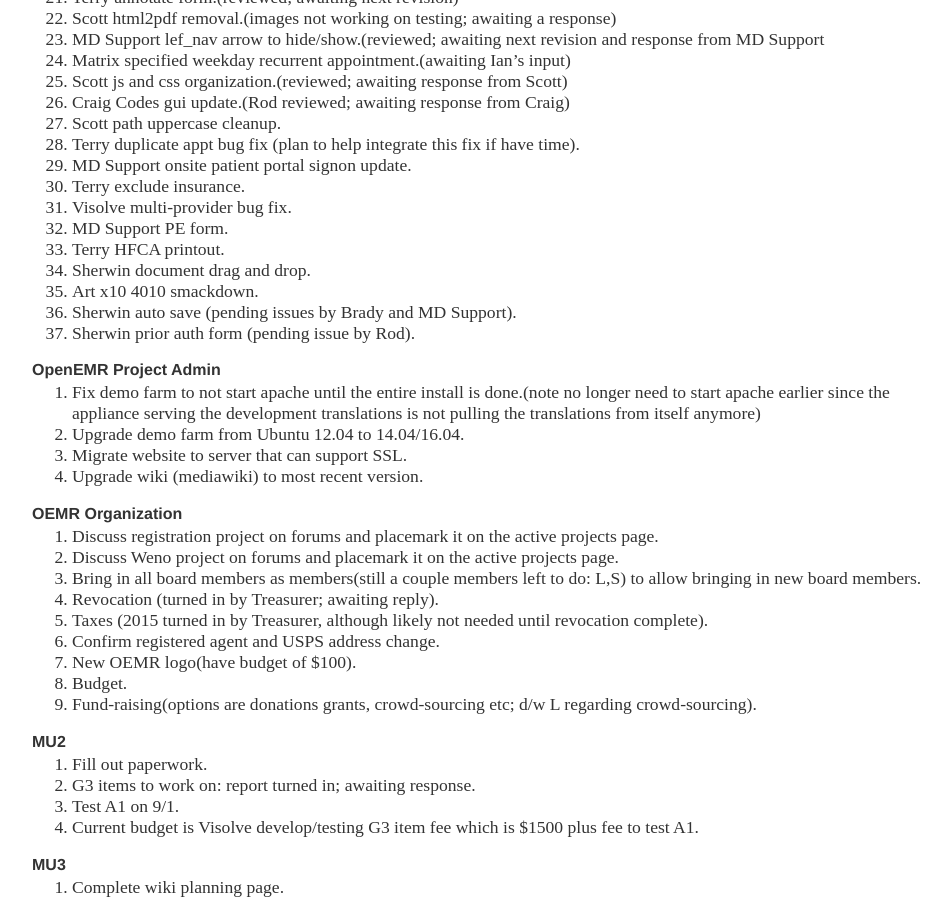
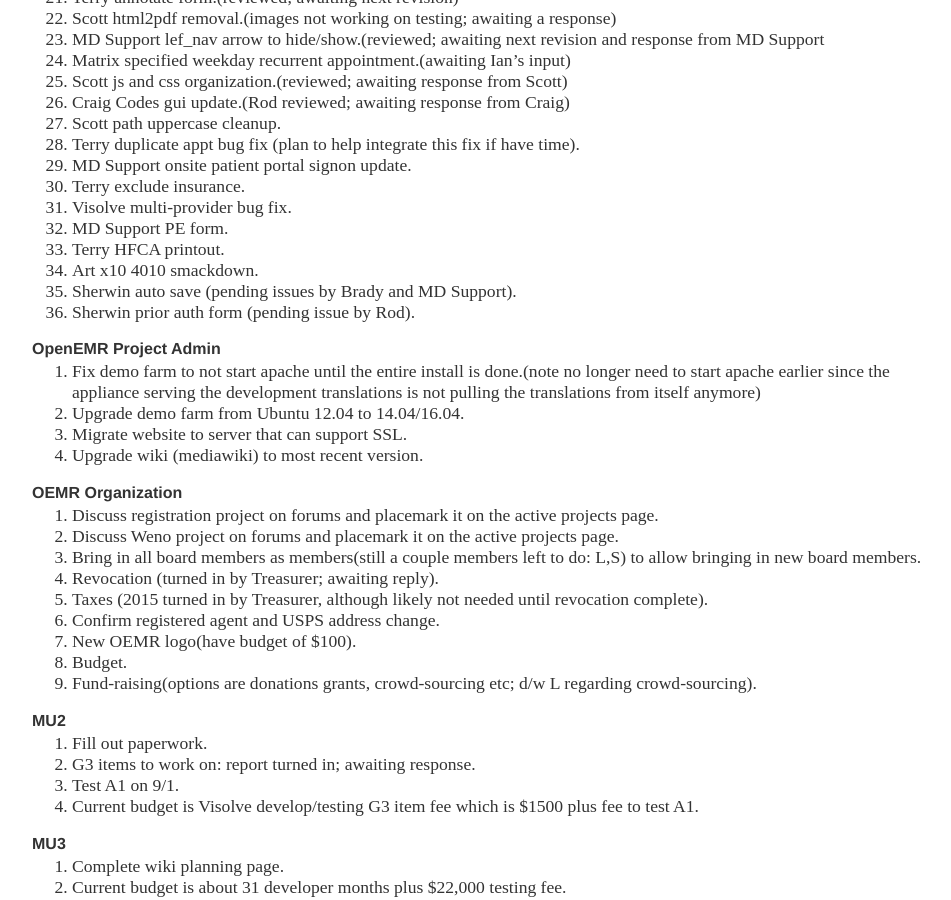
Before and after one commit to bradymiller/bradymiller.github.io, a Jekyll site: the page built from todo/index.md, in a window 1280 px wide and 900 px high, scrolled down 836 px. Shown: the whole window, without its empty margins (160-1111 px from the left). Built offline with Jekyll 4.4.1, drawn with Linux system fonts in a browser that asks for light colours.

Commit message:
Update todo list

```diff
--- a/todo/index.md
+++ b/todo/index.md
@@ -42,7 +42,6 @@
 1. Visolve multi-provider bug fix.
 1. MD Support PE form.
 1. Terry HFCA printout.
-1. Sherwin document drag and drop.
 1. Art x10 4010 smackdown.
 1. Sherwin auto save (pending issues by Brady and MD Support).
 1. Sherwin prior auth form (pending issue by Rod).
```
